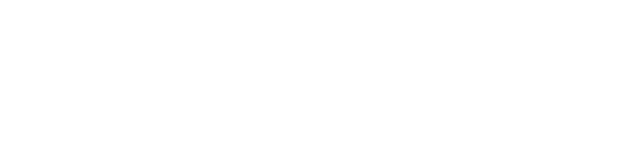
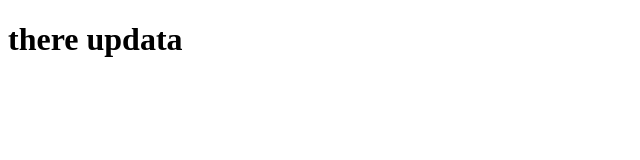
Before and after one commit to yaseenta/c, a plain HTML site: page index.html in a window 1280 px wide. Shown: the whole page, without its empty margins (0-640 px from the left). Drawn offline with Linux system fonts and the light colour scheme.

Commit message:
https://yaseenta.github.io/c/
https://yaseenta.github.io/c/

```diff
--- a/index.html
+++ b/index.html
@@ -10,6 +10,6 @@
      crossorigin="anonymous"></script>
 </head>
 <body>
-
+    <h1>there updata</h1>
 </body>
 </html>
```
